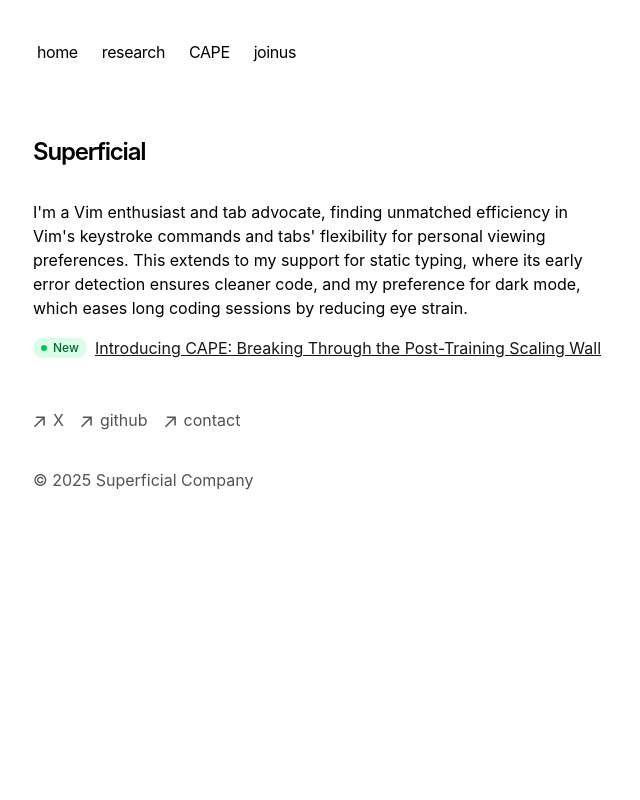
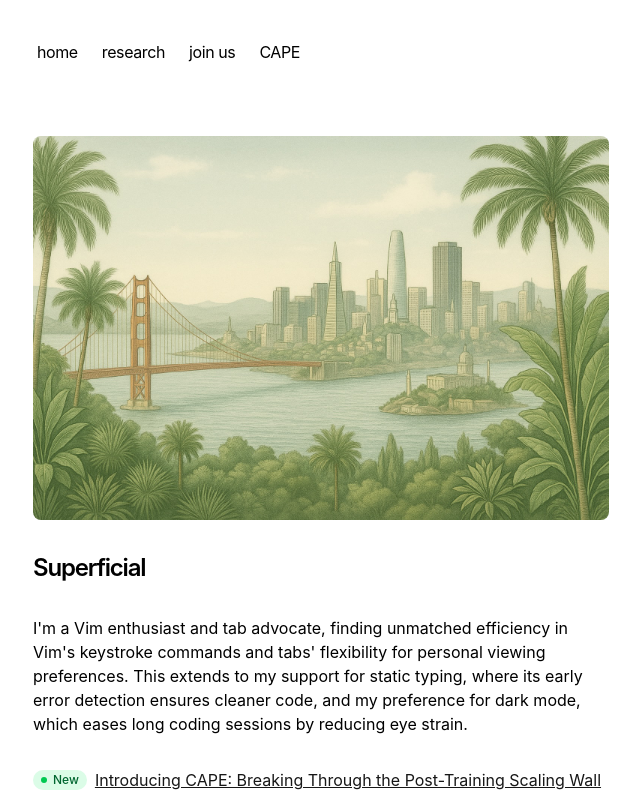
Before and after one commit to superficialorg/capabilitybench, a Next.js app: page / in a window 1280 px wide. Shown: the top 800 px of the page, without its empty margins (319-959 px from the left). Built offline with nearby package versions, Linux system fonts and the light colour scheme.

Commit message:
Add SF.jpg image above Superficial heading, increase spacing above CAPE announcement, reorder navigation (join us before CAPE)

```diff
--- a/app/components/nav.tsx
+++ b/app/components/nav.tsx
@@ -7,11 +7,11 @@ const navItems = {
   '/research': {
     name: 'research',
   },
+  '/joinus': {
+    name: 'join us',
+  },
   '/cape': {
     name: 'CAPE',
-  },
-  '/joinus': {
-    name: 'joinus',
   },
 }
 
--- a/app/page.tsx
+++ b/app/page.tsx
@@ -1,8 +1,19 @@
 import Link from 'next/link'
+import Image from 'next/image'
 
 export default function Page() {
   return (
     <section>
+      <div className="mb-8">
+        <Image
+          src="/SF.jpg"
+          alt="Superficial"
+          width={800}
+          height={600}
+          className="w-full h-auto rounded-lg"
+          priority
+        />
+      </div>
       <h1 className="mb-8 text-2xl font-semibold tracking-tighter">
         Superficial
       </h1>
@@ -13,7 +24,7 @@ export default function Page() {
         early error detection ensures cleaner code, and my preference for dark
         mode, which eases long coding sessions by reducing eye strain.`}
       </p>
-      <div className="mb-4 flex items-center gap-2">
+      <div className="mt-8 mb-4 flex items-center gap-2">
         <span className="flex items-center gap-1.5 rounded-full bg-green-100 px-2 py-0.5 text-xs font-medium text-green-800 dark:bg-green-900 dark:text-green-200">
           <span className="h-1.5 w-1.5 rounded-full bg-green-500"></span>
           New
```
Also changed, not shown: public/SF.jpg (added).
